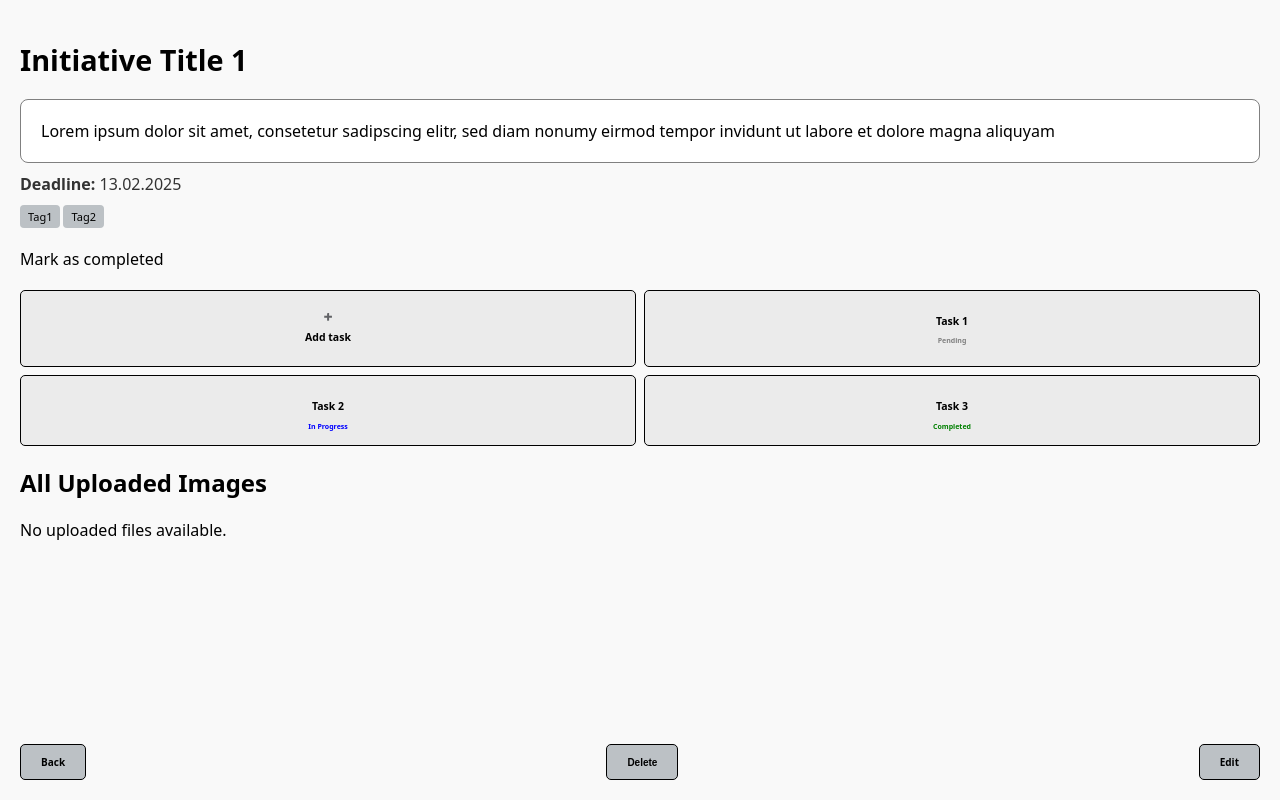
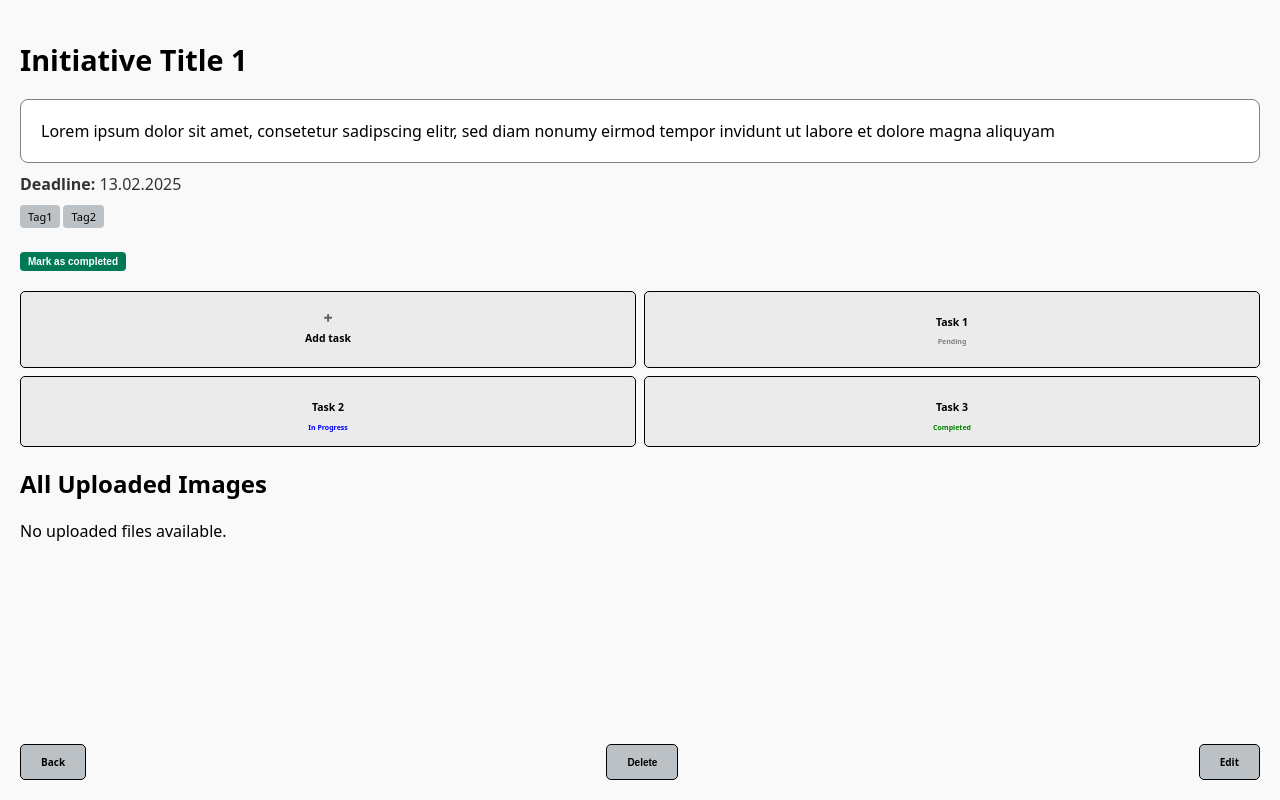
Before and after one commit to NilooBR/capstone-project, a Next.js app: page /initiatives/1 in a window 1280 px wide. Built offline with nearby package versions, Linux system fonts and the light colour scheme.

Commit message:
worked on styling

```diff
--- a/Components/CompletedInitiative.js
+++ b/Components/CompletedInitiative.js
@@ -1,7 +1,7 @@
 import styled from "styled-components";
 
 const Badge = styled.span`
-  padding-left: 20px;
+  padding-left: 8px;
 `;
 
 export default function CompletedInitiative({ isCompleted }) {
--- a/Components/InitiativeCard.js
+++ b/Components/InitiativeCard.js
@@ -41,7 +41,7 @@ export default function InitiativeCard({
       <TopLeftButton onClick={() => setIsModalOpen(true)}>...</TopLeftButton>
       <StyledLink href={`/initiatives/${id}`}>
         <StyledSpan>
-          {truncateText(title, 10)}
+          {truncateText(title, 20)}
           <CompletedInitiative isCompleted={isCompleted} />{" "}
         </StyledSpan>
         <TagList>
@@ -175,6 +175,6 @@ const TopLeftButton = styled.button`
 `;
 
 const StyledSpan = styled.span`
-  font-size: 20px;
+  font-size: 15px;
   font-weight: bold;
 `;
--- a/Components/InitiativeDetailPage.js
+++ b/Components/InitiativeDetailPage.js
@@ -96,14 +96,16 @@ export default function InitiativeDetailPage({
             </ConfirmationDialog>
           </DialogOverlay>
         )}
-        <CompletedContainer onClick={() => onToggleCompleted(id)}>
-          {isCompleted ? (
-            <span>
-              Completed <CompletedInitiative isCompleted={isCompleted} />
-            </span>
-          ) : (
-            <span>Mark as completed</span>
-          )}
+        <CompletedContainer>
+          <button onClick={() => onToggleCompleted(id)}>
+            {isCompleted ? (
+              <>
+                Completed <CompletedInitiative isCompleted={isCompleted} />
+              </>
+            ) : (
+              <>Mark as completed</>
+            )}
+          </button>
         </CompletedContainer>
         <TasksGrid>
           <StyledLinkTask href={`/initiatives/${id}/tasks/createTask`}>
@@ -366,6 +368,7 @@ const NoTasksMessage = styled.span`
   align-items: center;
   justify-content: center;
 `;
+
 const AttachmentSection = styled.div`
   margin-top: 20px;
 `;
```
